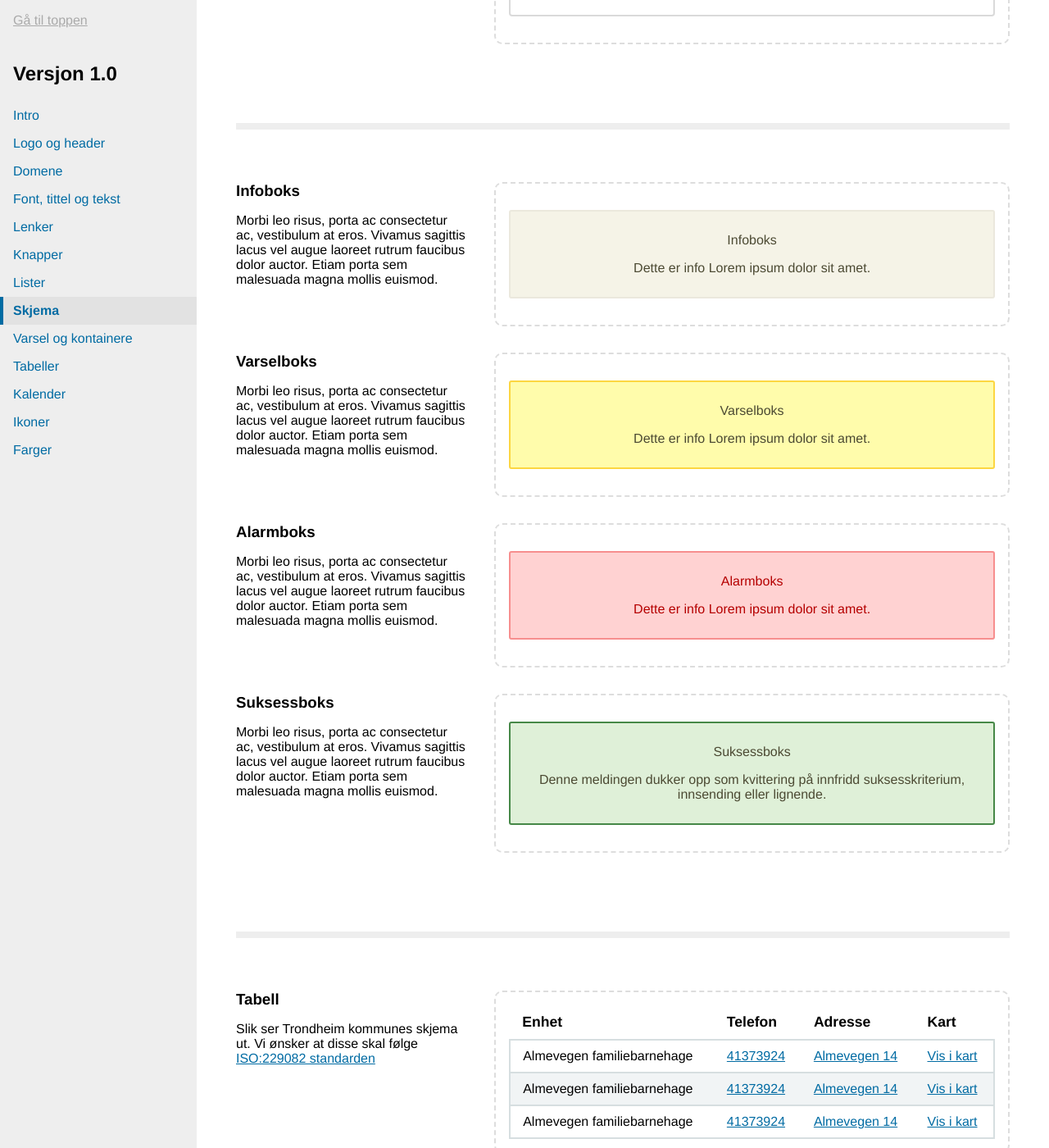
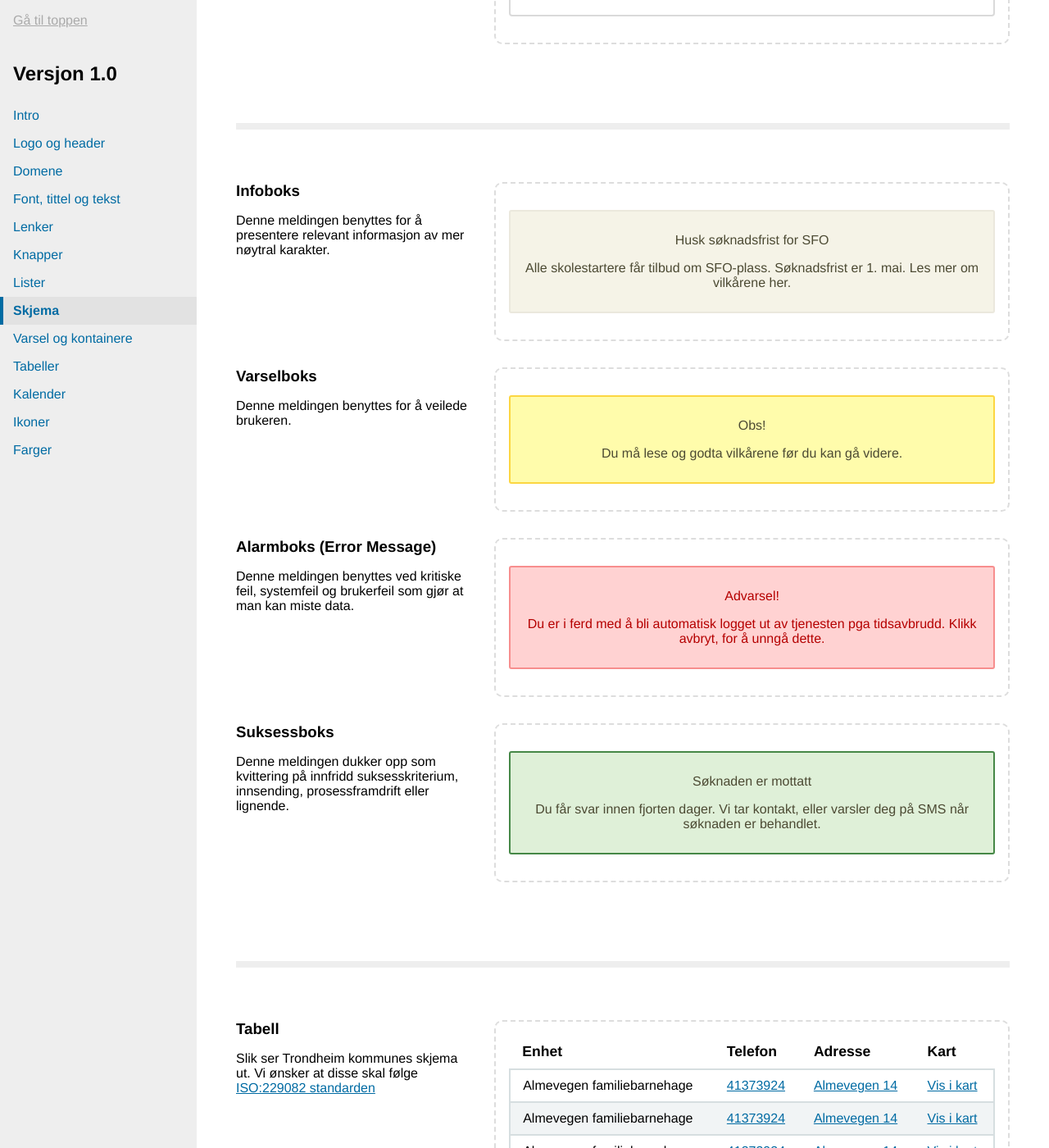
Before and after one commit to rskjonbe/styleguide, a Jekyll site: the page built from versjon/1.0/index.html, in a window 1280 px wide and 1400 px high, scrolled down 4367 px. Shown: the whole window at 82% size. Built offline with Jekyll 4.4.1, drawn with Linux system fonts in a browser that asks for light colours.

Commit message:
utdyping av varsel

```diff
--- a/versjon/1.0/varsel_kontainere.html
+++ b/versjon/1.0/varsel_kontainere.html
@@ -2,16 +2,16 @@
 <section class="guide-element">
 	<div class="guide-element__meta">
 		<h3 class="guide-element__heading">Infoboks</h3>
-		<p class="guide-element__description">Morbi leo risus, porta ac consectetur ac, vestibulum at eros. Vivamus sagittis lacus vel augue laoreet rutrum faucibus dolor auctor. Etiam porta sem malesuada magna mollis euismod.</p>
+		<p class="guide-element__description">Denne meldingen benyttes for å presentere relevant informasjon av mer nøytral karakter.</p>
 	</div>
 
 	<div class="guide-element__rendered">
 		<div class="tk-message--info">
 			<p>
-				Infoboks
+				Husk søknadsfrist for SFO
 			</p>
 			<p>
-				Dette er info Lorem ipsum dolor sit amet.
+				Alle skolestartere får tilbud om SFO-plass. Søknadsfrist er 1. mai. Les mer om vilkårene her.
 			</p>
 		</div>
 	</div>
@@ -21,16 +21,16 @@
 <section class="guide-element">
 	<div class="guide-element__meta">
 		<h3 class="guide-element__heading">Varselboks</h3>
-		<p class="guide-element__description">Morbi leo risus, porta ac consectetur ac, vestibulum at eros. Vivamus sagittis lacus vel augue laoreet rutrum faucibus dolor auctor. Etiam porta sem malesuada magna mollis euismod.</p>
+		<p class="guide-element__description">Denne meldingen benyttes for å veilede brukeren.</p>
 	</div>
 
 	<div class="guide-element__rendered">
 		<div class="tk-message--important">
 			<p>
-				Varselboks
+				Obs!
 			</p>
 			<p>
-				Dette er info Lorem ipsum dolor sit amet.
+				Du må lese og godta vilkårene før du kan gå videre.
 			</p>
 		</div>
 	</div>
@@ -39,17 +39,17 @@
 <!-- Infoboks alarm -->
 <section class="guide-element">
 	<div class="guide-element__meta">
-		<h3 class="guide-element__heading">Alarmboks</h3>
-		<p class="guide-element__description">Morbi leo risus, porta ac consectetur ac, vestibulum at eros. Vivamus sagittis lacus vel augue laoreet rutrum faucibus dolor auctor. Etiam porta sem malesuada magna mollis euismod.</p>
+		<h3 class="guide-element__heading">Alarmboks (Error Message)</h3>
+		<p class="guide-element__description">Denne meldingen benyttes ved kritiske feil, systemfeil og brukerfeil som gjør at man kan miste data.</p>
 	</div>
 
 	<div class="guide-element__rendered">
 		<div class="tk-message--alert">
 			<p>
-				Alarmboks
+				Advarsel!
 			</p>
 			<p>
-				Dette er info Lorem ipsum dolor sit amet.
+				Du er i ferd med å bli automatisk logget ut av tjenesten pga tidsavbrudd. Klikk avbryt, for å unngå dette.
 			</p>
 		</div>
 	</div>
@@ -60,16 +60,16 @@
 <section class="guide-element">
 	<div class="guide-element__meta">
 		<h3 class="guide-element__heading">Suksessboks</h3>
-		<p class="guide-element__description">Morbi leo risus, porta ac consectetur ac, vestibulum at eros. Vivamus sagittis lacus vel augue laoreet rutrum faucibus dolor auctor. Etiam porta sem malesuada magna mollis euismod.</p>
+		<p class="guide-element__description">Denne meldingen dukker opp som kvittering på innfridd suksesskriterium, innsending, prosessframdrift eller lignende.</p>
 	</div>
 
 	<div class="guide-element__rendered">
 		<div class="tk-message--success">
 			<p>
-				Suksessboks
+				Søknaden er mottatt
 			</p>
 			<p>
-				Denne meldingen dukker opp som kvittering på innfridd suksesskriterium, innsending eller lignende.
+				Du får svar innen fjorten dager. Vi tar kontakt, eller varsler deg på SMS når søknaden er behandlet.
 			</p>
 		</div>
 	</div>
```
